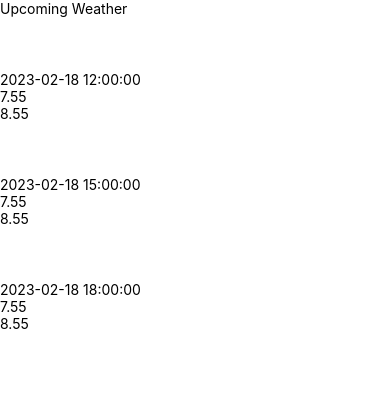
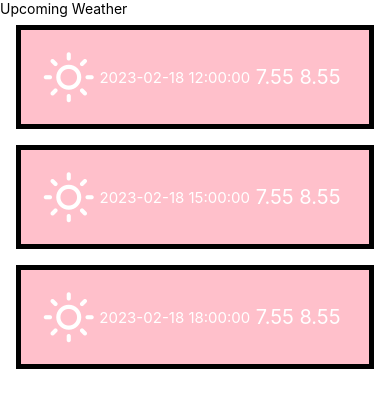
Before and after one commit to hrithikhadka/react-native-weather-app, a React Native app: screen / in a window 390 px wide. Shown: the top 408 px of the page. Built offline with nearby package versions, Linux system fonts and the light colour scheme.

Commit message:
style list items

```diff
--- a/src/components/UpcomingWeather.js
+++ b/src/components/UpcomingWeather.js
@@ -1,5 +1,12 @@
 import React from "react";
-import { FlatList, SafeAreaView, StyleSheet, Text, View } from "react-native";
+import {
+  FlatList,
+  SafeAreaView,
+  StyleSheet,
+  Text,
+  View,
+  StatusBar,
+} from "react-native";
 import { Feather } from "@expo/vector-icons";
 const DATA = [
   {
@@ -44,11 +51,11 @@
   // eslint-disable-next-line react/prop-types
   const { dt_txt, min, max, condition } = props;
   return (
-    <View>
+    <View style={styles.item}>
       <Feather name={"sun"} size={50} color={"white"} />
-      <Text>{dt_txt}</Text>
-      <Text>{min}</Text>
-      <Text>{max} </Text>
+      <Text style={styles.date}>{dt_txt}</Text>
+      <Text style={styles.temp}>{min}</Text>
+      <Text style={styles.temp}>{max} </Text>
     </View>
   );
 };
@@ -77,6 +84,27 @@
 const styles = StyleSheet.create({
   container: {
     flex: 1,
+    marginTop: StatusBar.currentHeight || 0,
+    backgroundColor: "red",
+  },
+  item: {
+    padding: 20,
+    marginVertical: 8,
+    marginHorizontal: 16,
+    flexDirection: "row",
+    justifyContent: "space-around",
+    alignItems: "center",
+    borderWidth: 5,
+    backgroundColor: "pink",
+  },
+
+  temp: {
+    color: "white",
+    fontSize: 20,
+  },
+  date: {
+    color: "white",
+    fontSize: 15,
   },
 });
 
```
